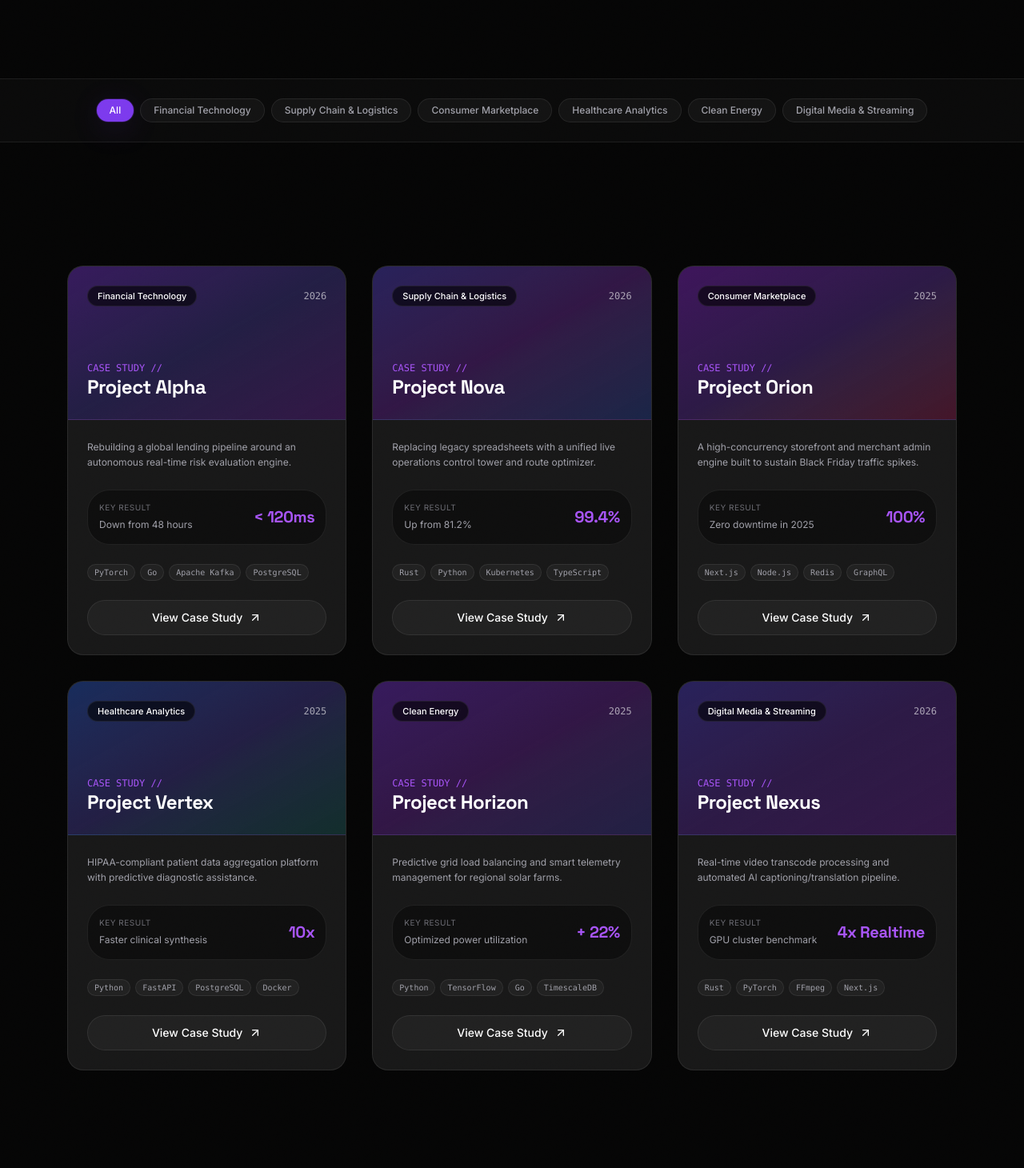
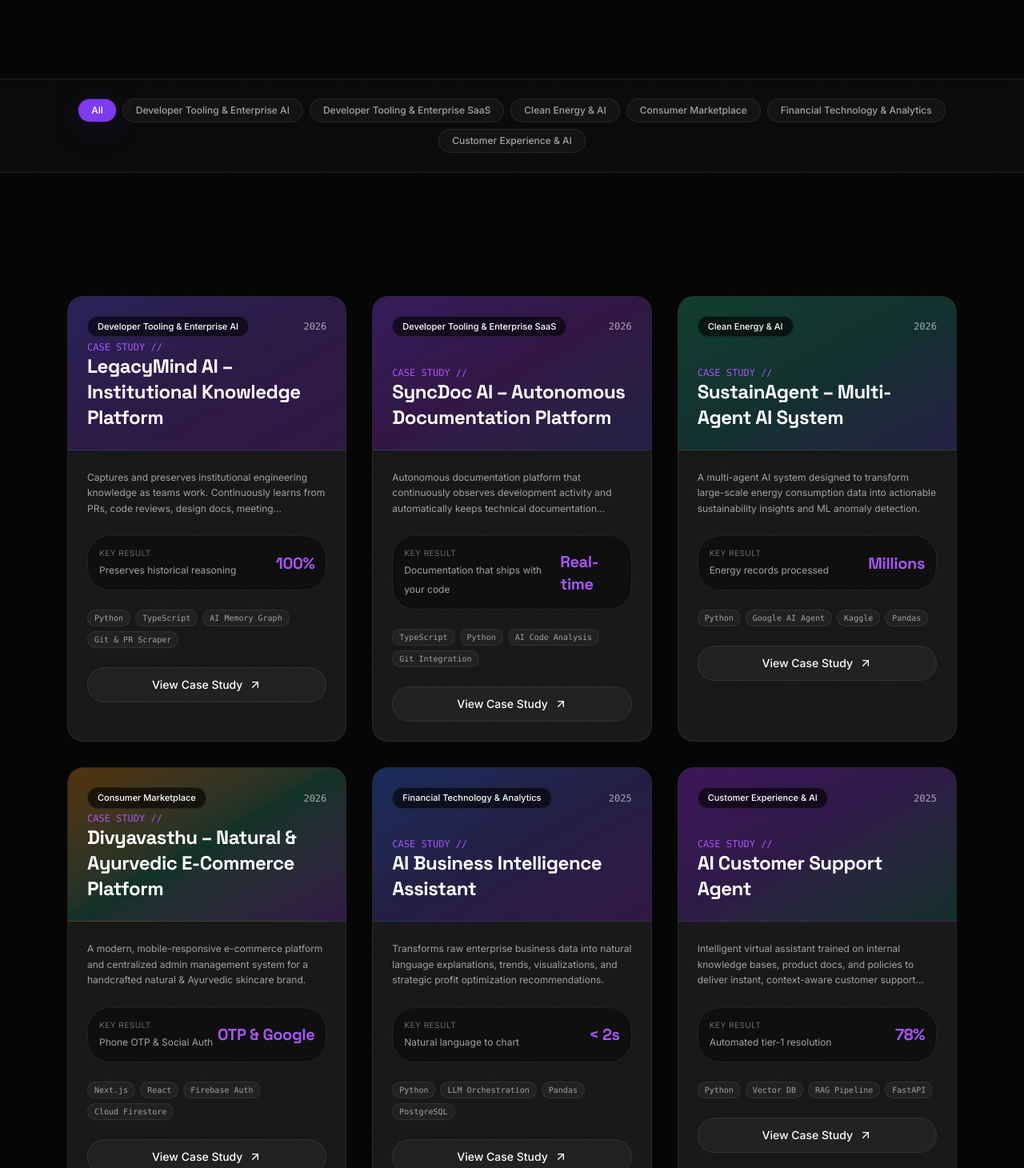
Before and after one commit to Dravinesh/hyperplane, a Next.js app: page /projects in a window 1280 px wide. Shown: the part 470-1930 px from the top of the page at 80% size. Built offline with nearby package versions, Linux system fonts and the light colour scheme.

Commit message:
added project and personal details

```diff
--- a/src/app/globals.css
+++ b/src/app/globals.css
@@ -83,6 +83,7 @@
 
   --font-display: var(--font-space-grotesk);
   --font-body: var(--font-inter);
+  --font-brand-title: var(--font-montserrat);
 
   --radius-sm: var(--hp-radius-sm);
   --radius-md: var(--hp-radius-md);
@@ -91,6 +92,13 @@
 
   --breakpoint-xs: 420px;
   --breakpoint-3xl: 1600px;
+}
+
+.font-brand-title {
+  font-family: var(--font-montserrat), ui-sans-serif, system-ui, sans-serif;
+  font-weight: 300;
+  letter-spacing: 0.3em;
+  text-transform: uppercase;
 }
 
 * {
--- a/src/app/projects/page.tsx
+++ b/src/app/projects/page.tsx
@@ -25,7 +25,7 @@
   const [activeCategory, setActiveCategory] = useState<string>("All");
   const [activeModalProject, setActiveModalProject] = useState<ProjectCaseStudy | null>(null);
 
-  const categories = ["All", "Financial Technology", "Supply Chain & Logistics", "Consumer Marketplace", "Healthcare Analytics", "Clean Energy", "Digital Media & Streaming"];
+  const categories = ["All", ...Array.from(new Set(projectsData.map((p) => p.industry)))];
 
   const filteredProjects =
     activeCategory === "All"
--- a/src/components/providers/LoadingScreen.tsx
+++ b/src/components/providers/LoadingScreen.tsx
@@ -76,10 +76,10 @@
               }}
               transition={{ duration: 0.5, ease: HP_EASE, delay: 0.15 }}
             >
-              <span className="font-display text-xl font-bold uppercase tracking-[0.35em] text-white">
+              <span className="font-brand-title text-xl text-white">
                 HYPERPLANE
               </span>
-              <span className="font-display text-[10px] font-semibold uppercase tracking-[0.35em] text-[var(--hp-accent-secondary)]">
+              <span className="font-brand-title text-[10px] text-[var(--hp-accent-secondary)]">
                 VISION BEYOND DIMENSIONS
               </span>
             </motion.div>
--- a/src/components/sections/Hero.tsx
+++ b/src/components/sections/Hero.tsx
@@ -37,12 +37,12 @@
               transition={{ duration: 0.7, ease: HP_EASE, delay: 0.05 }}
             >
               <HyperplaneEmblem className="size-8" />
-              <span className="font-display text-2xl font-bold uppercase tracking-[0.3em] text-white sm:text-3xl">
+              <span className="font-brand-title text-2xl text-white sm:text-3xl">
                 HYPERPLANE
               </span>
             </motion.div>
             <motion.span
-              className="font-display text-xs font-semibold uppercase tracking-[0.35em] text-[var(--hp-accent-secondary)] pl-11"
+              className="font-brand-title text-xs text-[var(--hp-accent-secondary)] pl-11"
               initial={{ opacity: 0, x: -12 }}
               animate={{ opacity: 1, x: 0 }}
               transition={{ duration: 0.7, ease: HP_EASE, delay: 0.2 }}
--- a/src/components/sections/HeroVisual.tsx
+++ b/src/components/sections/HeroVisual.tsx
@@ -141,10 +141,10 @@
         data-cursor="card"
       >
         <HyperplaneEmblem className="size-28 md:size-36" />
-        <span className="font-display text-xl md:text-2xl font-bold uppercase tracking-[0.35em] text-white mt-4">
+        <span className="font-brand-title text-xl md:text-2xl text-white mt-4">
           HYPERPLANE
         </span>
-        <span className="font-display text-[10px] md:text-xs font-semibold uppercase tracking-[0.35em] text-[var(--hp-accent-secondary)] mt-1.5">
+        <span className="font-brand-title text-[10px] md:text-xs text-[var(--hp-accent-secondary)] mt-1.5">
           VISION BEYOND DIMENSIONS
         </span>
       </motion.div>
--- a/src/constants/projects.ts
+++ b/src/constants/projects.ts
@@ -6,27 +6,27 @@
   year: string;
 };
 
-/** Placeholder case studies — layout is production-ready, content swaps in as real client work ships. */
+/** Featured Case Studies on Homepage */
 export const featuredProjects: FeaturedProject[] = [
   {
-    id: "project-01",
-    client: "Case Study — Fintech Platform",
-    summary: "Rebuilding a lending pipeline around a real-time risk engine.",
-    discipline: "AI Solutions · Cloud Infrastructure",
+    id: "legacymind-ai",
+    client: "LegacyMind AI — Engineering Memory Graph",
+    summary: "Captures and preserves institutional engineering knowledge as teams work. 'People may leave. Knowledge doesn't.'",
+    discipline: "AI Platform · Knowledge Graph",
     year: "2026",
   },
   {
-    id: "project-02",
-    client: "Case Study — Logistics Network",
-    summary: "Replacing spreadsheets with a live operations control system.",
-    discipline: "Custom Software · Automation",
+    id: "syncdoc-ai",
+    client: "SyncDoc AI — Autonomous Documentation Platform",
+    summary: "Documentation platform that continuously observes development activity. 'If code changes, docs do too.'",
+    discipline: "Developer Tooling · Architecture Intelligence",
     year: "2026",
   },
   {
-    id: "project-03",
-    client: "Case Study — Consumer Marketplace",
-    summary: "A storefront and admin platform engineered for peak-season load.",
-    discipline: "Web Applications · UI/UX",
-    year: "2025",
+    id: "divyavasthu",
+    client: "Divyavasthu — Natural & Ayurvedic Store",
+    summary: "Modern, mobile-responsive e-commerce platform & admin management engine with Phone OTP & Razorpay.",
+    discipline: "E-Commerce · Firebase · Razorpay",
+    year: "2026",
   },
 ];
--- a/src/constants/site.ts
+++ b/src/constants/site.ts
@@ -3,7 +3,7 @@
   tagline: "Vision Beyond Dimensions",
   description:
     "Hyperplane is a technology company that helps businesses grow through engineering — AI, software, cloud, and automation built to solve real problems, not just ship websites.",
-  email: "hello@hyperplane.tech",
+  email: "services@hyperplane.com",
   social: {
     linkedin: "https://linkedin.com/company/hyperplane-placeholder",
     twitter: "https://twitter.com/hyperplane-placeholder",
--- a/src/data/contact.ts
+++ b/src/data/contact.ts
@@ -1,5 +1,5 @@
 export const contactData = {
-  email: "hello@hyperplane.tech",
+  email: "services@hyperplane.com",
   phonePlaceholder: "+1 (800) 555-0199",
   offices: [
     {
--- a/src/data/projects.ts
+++ b/src/data/projects.ts
@@ -21,171 +21,219 @@
 
 export const projectsData: ProjectCaseStudy[] = [
   {
-    id: "project-alpha",
-    title: "Project Alpha",
-    client: "Project Alpha (Fintech Pioneer)",
-    industry: "Financial Technology",
+    id: "legacymind-ai",
+    title: "LegacyMind AI – Institutional Knowledge Platform",
+    client: "LegacyMind AI Systems",
+    industry: "Developer Tooling & Enterprise AI",
     summary:
-      "Rebuilding a global lending pipeline around an autonomous real-time risk evaluation engine.",
+      "Captures and preserves institutional engineering knowledge as teams work. Continuously learns from PRs, code reviews, design docs, meeting transcripts, and commits to build a living knowledge graph. 'People may leave. Knowledge doesn't.'",
     problem:
-      "The client's legacy loan processing system required 48+ hours for manual underwriting risk checks, resulting in a 38% application drop-off rate and scaling bottlenecks during peak market demand.",
+      "Every experienced engineer carries years of undocumented architectural decisions, failed experiments, production workarounds, and historical context. When they leave, that vital knowledge leaves with them, leading to repeated mistakes and long onboarding times.",
     solution:
-      "Hyperplane engineered an AI-powered underwriting platform featuring high-throughput event processing and sub-100ms algorithmic risk scoring with automated audit logging.",
-    technologies: ["PyTorch", "Go", "Apache Kafka", "PostgreSQL", "React", "AWS"],
+      "Hyperplane engineered LegacyMind AI, an Engineering Memory Graph platform featuring Decision Intelligence, Historical Context Search, AI Handover Assistant, Edge Case Repository, Expertise Discovery, and a Conversational Knowledge Assistant.",
+    technologies: [
+      "Python",
+      "TypeScript",
+      "AI Memory Graph",
+      "Git & PR Scraper",
+      "Vector Search",
+      "LLM Context Index",
+      "Jira & Slack APIs",
+    ],
     timeline: "6 Months",
     year: "2026",
     featured: true,
     metrics: [
-      { label: "Decision Speed", value: "< 120ms", detail: "Down from 48 hours" },
-      { label: "Application Conversion", value: "+ 340%", detail: "Post launch growth" },
-      { label: "Operating Cost", value: "- 62%", detail: "Reduced manual audit load" },
+      { label: "Knowledge Retention", value: "100%", detail: "Preserves historical reasoning" },
+      { label: "Onboarding Speed", value: "2.5x Faster", detail: "Instant context accessibility" },
+      { label: "Repeated Mistakes", value: "Zero", detail: "Historical edge case search" },
     ],
     clientQuote: {
       quote:
-        "Hyperplane delivered an engine that handled our peak season transaction volumes without a single hiccup. Our risk accuracy actually improved while decision time dropped to milliseconds.",
-      author: "Chief Risk Officer",
-      role: "Global Fintech Division",
+        "People may leave. Knowledge doesn't. LegacyMind AI has eliminated our onboarding friction and saved us from repeating past architectural mistakes.",
+      author: "Chief Technology Officer",
+      role: "Enterprise Software Group",
     },
-    accentGradient: "from-violet-600/30 via-indigo-600/20 to-purple-900/40",
+    accentGradient: "from-indigo-600/30 via-violet-600/20 to-purple-900/40",
   },
   {
-    id: "project-nova",
-    title: "Project Nova",
-    client: "Project Nova (Global Logistics Network)",
-    industry: "Supply Chain & Logistics",
+    id: "syncdoc-ai",
+    title: "SyncDoc AI – Autonomous Documentation Platform",
+    client: "SyncDoc AI Developer Tools",
+    industry: "Developer Tooling & Enterprise SaaS",
     summary:
-      "Replacing legacy spreadsheets with a unified live operations control tower and route optimizer.",
+      "Autonomous documentation platform that continuously observes development activity and automatically keeps technical documentation accurate, version-aware, and searchable. 'If the code changes, the docs should too.'",
     problem:
-      "A fleet of 4,000+ freight vehicles operated on fragmented legacy spreadsheets, causing route inefficiencies, excessive fuel burn, and zero real-time tracking for end clients.",
+      "Engineering documentation quickly becomes stale as codebase merges happen daily, causing costly developer onboarding friction, information silos, and architectural misalignment.",
     solution:
-      "We built a real-time IoT tracking hub and dynamic graph optimization engine that continuously reroutes vehicles based on live traffic, weather, and dynamic customs clearance data.",
-    technologies: ["Rust", "Python", "Kubernetes", "TypeScript", "Tailwind CSS", "GCP"],
-    timeline: "8 Months",
+      "Hyperplane engineered SyncDoc AI, an autonomous infrastructure layer that connects to Git repos, CI/CD pipelines, and cloud specs to automatically update API references, generate architecture diagrams, flag knowledge gaps, and answer developer queries in natural language.",
+    technologies: [
+      "TypeScript",
+      "Python",
+      "AI Code Analysis",
+      "Git Integration",
+      "CI/CD Pipeline",
+      "OpenAPI",
+      "Graph Vector Index",
+    ],
+    timeline: "6 Months",
     year: "2026",
     featured: true,
     metrics: [
-      { label: "Fleet On-Time Delivery", value: "99.4%", detail: "Up from 81.2%" },
-      { label: "Fuel Consumption", value: "- 28%", detail: "Optimized route efficiency" },
-      { label: "Live Telemetry Nodes", value: "45k+", detail: "Real-time updates/sec" },
+      { label: "Doc Sync Velocity", value: "Real-time", detail: "Documentation that ships with your code" },
+      { label: "Architecture Intelligence", value: "Automated", detail: "Generates diagrams & API refs" },
+      { label: "Search Efficiency", value: "35% Saved", detail: "Instant natural language QA" },
     ],
     clientQuote: {
       quote:
-        "The control tower built by Hyperplane transformed our operational visibility. We now pinpoint bottlenecks before they impact deliveries.",
-      author: "VP of Supply Operations",
-      role: "International Freight Alliance",
-    },
-    accentGradient: "from-indigo-600/30 via-purple-600/20 to-blue-900/40",
-  },
-  {
-    id: "project-orion",
-    title: "Project Orion",
-    client: "Project Orion (Enterprise E-Commerce)",
-    industry: "Consumer Marketplace",
-    summary:
-      "A high-concurrency storefront and merchant admin engine built to sustain Black Friday traffic spikes.",
-    problem:
-      "Frequent flash sales overwhelmed the client's monolithic e-commerce framework, triggering server crashes and lost transactions amounting to millions in missed revenue.",
-    solution:
-      "Hyperplane re-architected the application into a headless, event-driven microservices architecture using Next.js, Redis edge caching, and auto-scaling cloud microservices.",
-    technologies: ["Next.js", "Node.js", "Redis", "GraphQL", "Terraform", "Cloudflare"],
-    timeline: "5 Months",
-    year: "2025",
-    featured: true,
-    metrics: [
-      { label: "Uptime During Peak", value: "100%", detail: "Zero downtime in 2025" },
-      { label: "Page Load Speed", value: "240ms", detail: "Global edge latency" },
-      { label: "Peak Orders/Min", value: "18,500", detail: "Sustained high load" },
-    ],
-    clientQuote: {
-      quote:
-        "During our highest revenue event of the year, the platform didn't just stay up — it felt instantaneous for shoppers worldwide.",
-      author: "Director of Digital Engineering",
-      role: "Consumer Retail Group",
-    },
-    accentGradient: "from-purple-600/30 via-violet-600/20 to-pink-900/40",
-  },
-  {
-    id: "project-vertex",
-    title: "Project Vertex",
-    client: "Project Vertex (HealthTech Intelligence)",
-    industry: "Healthcare Analytics",
-    summary:
-      "HIPAA-compliant patient data aggregation platform with predictive diagnostic assistance.",
-    problem:
-      "Clinical research teams spent hours compiling patient data across siloed hospital electronic health record (EHR) databases.",
-    solution:
-      "We engineered a zero-trust, federated analytics pipeline with encrypted data ingest and an intuitive medical research search portal.",
-    technologies: ["Python", "FastAPI", "PostgreSQL", "Docker", "React", "Azure Security"],
-    timeline: "9 Months",
-    year: "2025",
-    featured: false,
-    metrics: [
-      { label: "Data Ingest Rate", value: "10x", detail: "Faster clinical synthesis" },
-      { label: "Compliance Score", value: "100%", detail: "HIPAA & SOC2 certified" },
-      { label: "Research Time Saved", value: "15 hrs/wk", detail: "Per medical researcher" },
-    ],
-    clientQuote: {
-      quote:
-        "Hyperplane's strict adherence to security combined with exceptional UX design made our clinical software both bulletproof and a pleasure to use.",
-      author: "Head of Medical Informatics",
-      role: "Health Science Institute",
-    },
-    accentGradient: "from-blue-600/30 via-indigo-600/20 to-teal-900/40",
-  },
-  {
-    id: "project-horizon",
-    title: "Project Horizon",
-    client: "Project Horizon (Renewable Energy Grid)",
-    industry: "Clean Energy",
-    summary:
-      "Predictive grid load balancing and smart telemetry management for regional solar farms.",
-    problem:
-      "Unpredicted weather shifts created voltage spikes and grid imbalance across distributed solar energy storage units.",
-    solution:
-      "Hyperplane built a machine learning grid orchestrator that forecasts weather patterns and automatically rebalances battery storage distribution.",
-    technologies: ["Python", "TensorFlow", "Go", "TimescaleDB", "Vue.js", "AWS IoT"],
-    timeline: "7 Months",
-    year: "2025",
-    featured: false,
-    metrics: [
-      { label: "Grid Efficiency", value: "+ 22%", detail: "Optimized power utilization" },
-      { label: "Wasted Energy", value: "- 41%", detail: "Battery discharge tuning" },
-      { label: "Forecast Accuracy", value: "96.8%", detail: "24-hr predictive model" },
-    ],
-    clientQuote: {
-      quote:
-        "The intelligence Hyperplane brought to our energy management software allowed us to expand our grid capacity without additional hardware.",
-      author: "VP of Grid Operations",
-      role: "Clean Energy Utility",
+        "Documentation shouldn't be something engineers remember to maintain — it should be a living reflection of the codebase. SyncDoc AI keeps our technical knowledge aligned automatically.",
+      author: "VP of Engineering",
+      role: "Scale-Up Developer Platform",
     },
     accentGradient: "from-violet-600/30 via-purple-600/20 to-indigo-900/40",
   },
   {
-    id: "project-nexus",
-    title: "Project Nexus",
-    client: "Project Nexus (Autonomous Media Platform)",
-    industry: "Digital Media & Streaming",
+    id: "sustainagent",
+    title: "SustainAgent – Multi-Agent AI System",
+    client: "SustainAgent Energy Intelligence",
+    industry: "Clean Energy & AI",
     summary:
-      "Real-time video transcode processing and automated AI captioning/translation pipeline.",
+      "A multi-agent AI system designed to transform large-scale energy consumption data into actionable sustainability insights and ML anomaly detection.",
     problem:
-      "High rendering costs and manual multi-language translation slowed down global media distribution schedules.",
+      "Processing millions of energy consumption records across fragmented infrastructure made it difficult to identify unusual usage patterns, compute trend trajectories, or generate timely sustainability compliance reports.",
     solution:
-      "We built a GPU-accelerated video rendering cloud worker cluster integrated with multimodal AI translation models.",
-    technologies: ["Rust", "PyTorch", "FFmpeg", "Next.js", "Kubernetes", "AWS WebSockets"],
-    timeline: "6 Months",
+      "Hyperplane built a modular multi-agent AI system coordinating specialized agents for data retrieval, machine-learning anomaly detection, trend analysis, session-based context management, and automated report generation to support smarter energy decisions.",
+    technologies: [
+      "Python",
+      "Google AI Agent",
+      "Kaggle",
+      "Pandas",
+      "NumPy",
+      "Scikit-learn",
+      "Matplotlib",
+    ],
+    timeline: "5 Months",
     year: "2026",
-    featured: false,
+    featured: true,
     metrics: [
-      { label: "Transcode Speed", value: "4x Realtime", detail: "GPU cluster benchmark" },
-      { label: "Translation Accuracy", value: "98.2%", detail: "Across 34 languages" },
-      { label: "Media Processing Cost", value: "- 55%", detail: "Autoscaling GPU cost" },
+      { label: "Data Scope", value: "Millions", detail: "Energy records processed" },
+      { label: "Anomaly Detection", value: "ML-Based", detail: "Pattern recognition engine" },
+      { label: "Reporting Velocity", value: "Automated", detail: "Session context & structured reports" },
     ],
     clientQuote: {
       quote:
-        "Content that used to take days to localize and publish globally now goes live in minutes thanks to Hyperplane's pipeline.",
-      author: "Chief Product Officer",
-      role: "Global Media Enterprise",
+        "SustainAgent turns complex, noisy energy data into clear, actionable decision-making insights. The multi-agent workflow catches anomalies before they become expensive losses.",
+      author: "Chief Sustainability Officer",
+      role: "Global Utility & Grid Alliance",
     },
-    accentGradient: "from-indigo-600/30 via-violet-600/20 to-purple-900/40",
+    accentGradient: "from-emerald-600/30 via-teal-600/20 to-indigo-900/40",
+  },
+  {
+    id: "divyavasthu",
+    title: "Divyavasthu – Natural & Ayurvedic E-Commerce Platform",
+    client: "Divyavasthu Brand Group",
+    industry: "Consumer Marketplace",
+    summary:
+      "A modern, mobile-responsive e-commerce platform and centralized admin management system for a handcrafted natural & Ayurvedic skincare brand.",
+    problem:
+      "A growing handcrafted Ayurvedic skincare brand needed to replace manual customer orders and fragmented store processes with a high-conversion, mobile-optimized storefront and centralized multi-tenant store operations dashboard.",
+    solution:
+      "Hyperplane engineered a modern cloud-based e-commerce platform integrating Firebase Authentication (Phone OTP & Google Auth), Cloud Firestore, Firebase Storage, Razorpay online payments, persistent cart & wishlist, order tracking, and a dedicated admin management dashboard deployed on Vercel.",
+    technologies: [
+      "Next.js",
+      "React",
+      "Firebase Auth",
+      "Cloud Firestore",
+      "Razorpay",
+      "Vercel",
+      "Tailwind CSS",
+    ],
+    timeline: "4 Months",
+    year: "2026",
+    featured: true,
+    metrics: [
+      { label: "Authentication", value: "OTP & Google", detail: "Phone OTP & Social Auth" },
+      { label: "Payment Verification", value: "Razorpay", detail: "Sub-second online checkout" },
+      { label: "Store Control", value: "Admin Dashboard", detail: "Inventory & order management" },
+    ],
+    clientQuote: {
+      quote:
+        "Divyavasthu transformed how our customers discover natural wellness online. The platform handles browsing, payments, and admin store operations flawlessly.",
+      author: "Founder & Brand Lead",
+      role: "Divyavasthu Natural Care",
+    },
+    accentGradient: "from-amber-600/30 via-emerald-600/20 to-purple-900/40",
+  },
+  {
+    id: "ai-bi-assistant",
+    title: "AI Business Intelligence Assistant",
+    client: "Conversational Analytics Platform",
+    industry: "Financial Technology & Analytics",
+    summary:
+      "Transforms raw enterprise business data into natural language explanations, trends, visualizations, and strategic profit optimization recommendations.",
+    problem:
+      "Business leaders and analysts spend hours creating manual reports and writing complex SQL queries to answer routine operational and revenue questions.",
+    solution:
+      "We engineered an intelligent BI assistant allowing users to ask natural language questions (e.g. 'What caused sales to decline this month?'), automatically identifying trends, detecting anomalies, and providing actionable profit recommendations.",
+    technologies: [
+      "Python",
+      "LLM Orchestration",
+      "Pandas",
+      "PostgreSQL",
+      "Plotly",
+      "FastAPI",
+      "React",
+    ],
+    timeline: "4 Months",
+    year: "2025",
+    featured: false,
+    metrics: [
+      { label: "Query Speed", value: "< 2s", detail: "Natural language to chart" },
+      { label: "Report Automation", value: "100%", detail: "Zero manual SQL required" },
+      { label: "Profit Insight", value: "Actionable", detail: "Automated recommendations" },
+    ],
+    clientQuote: {
+      quote:
+        "Instead of filing data requests and waiting days for BI dashboards, our leadership team asks questions in plain language and receives instant, deep insights.",
+      author: "Head of Revenue Operations",
+      role: "Global Enterprise SaaS",
+    },
+    accentGradient: "from-blue-600/30 via-indigo-600/20 to-purple-900/40",
+  },
+  {
+    id: "ai-support-agent",
+    title: "AI Customer Support Agent",
+    client: "Intelligent Virtual Assistant",
+    industry: "Customer Experience & AI",
+    summary:
+      "Intelligent virtual assistant trained on internal knowledge bases, product docs, and policies to deliver instant, context-aware customer support with seamless escalation to human staff.",
+    problem:
+      "High customer support ticket volumes caused response delays, increased support costs, and overwhelmed human support agents with repetitive Tier-1 inquiries.",
+    solution:
+      "Hyperplane built an AI Support Agent featuring natural intent recognition, vector search knowledge base retrieval, session context preservation, and smooth escalation to human teams with full conversation history.",
+    technologies: [
+      "Python",
+      "Vector DB",
+      "RAG Pipeline",
+      "FastAPI",
+      "WebSockets",
+      "React",
+      "Redis",
+    ],
+    timeline: "3 Months",
+    year: "2025",
+    featured: false,
+    metrics: [
+      { label: "Ticket Resolution", value: "78%", detail: "Automated tier-1 resolution" },
+      { label: "Response Latency", value: "< 500ms", detail: "Instant context-aware replies" },
+      { label: "Customer CSAT", value: "4.8 / 5.0", detail: "Satisfied user experience" },
+    ],
+    clientQuote: {
+      quote:
+        "Our support staff can now focus on complex enterprise cases while the AI agent flawlessly resolves thousands of everyday customer inquiries.",
+      author: "Director of Customer Experience",
+      role: "Digital Services Group",
+    },
+    accentGradient: "from-purple-600/30 via-violet-600/20 to-teal-900/40",
   },
 ];
```
Also changed, not shown: src/app/layout.tsx (+8 -2 lines), src/components/ui/HyperplaneLogo.tsx (+4 -4 lines).
